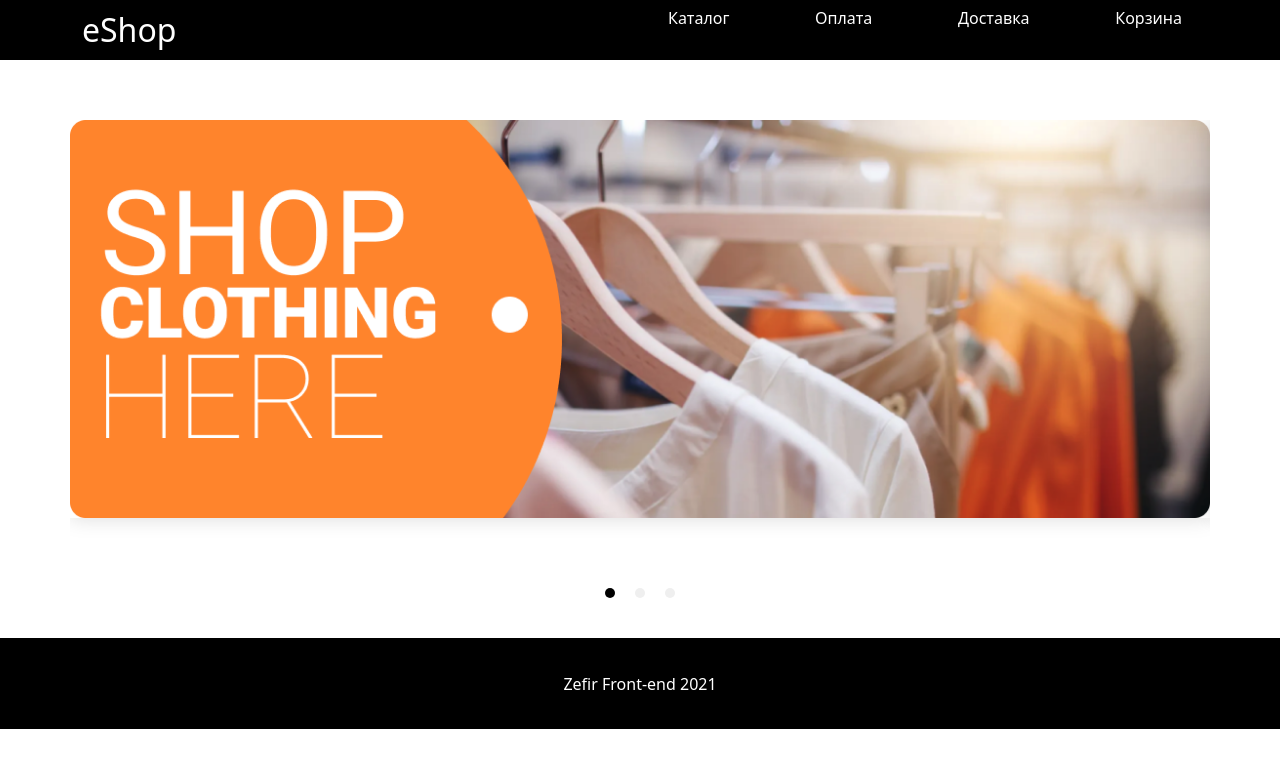
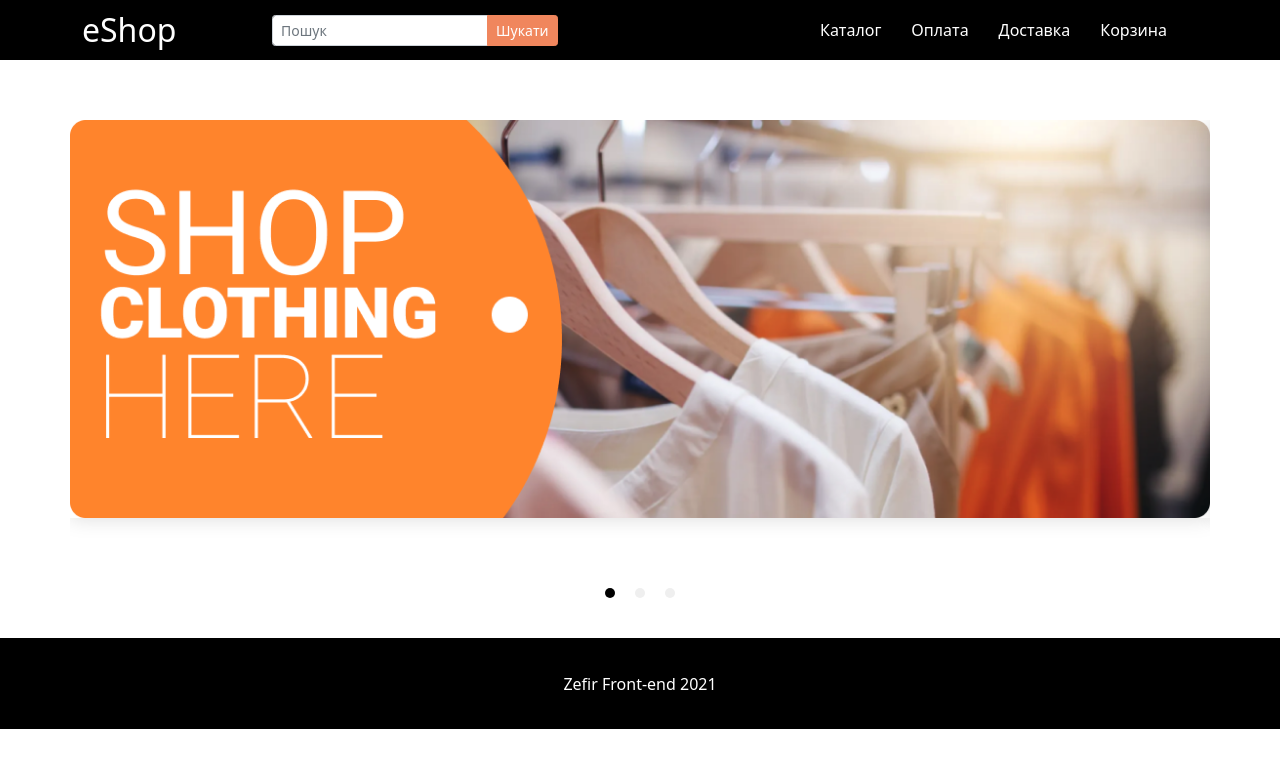
Before and after one commit to AndriiHryhorovych/e-shop, a Vue app: page / in a window 1280 px wide. Shown: the top 768 px of the page. Built offline with nearby package versions, Linux system fonts and the light colour scheme.

Commit message:
search added

```diff
--- a/src/components/appHeader.vue
+++ b/src/components/appHeader.vue
@@ -1,15 +1,18 @@
 <template>
     <div class="header d-flex align-items-center">
         <div class="container">
-            <div class="row">
+            <div class="row d-flex align-items-center">
                 <div class="col-2 title">
                     <router-link to="/" class="title-link">eShop</router-link>
                 </div>
-                <div class="col-4">
-
+                <div class="col-4 d-flex search">
+                    <b-nav-form form-class="d-flex">
+                        <b-form-input size="sm" class="mr-sm-2" placeholder="Пошук"></b-form-input>
+                        <b-button size="sm" class="my-2 my-sm-0 search-button" type="submit">Шукати</b-button>
+                    </b-nav-form>
                 </div>
-                <div class="col-6">
-                    <ul class="menu d-flex justify-content-between align-items-center">
+                <div class="col-4 col-6">
+                    <ul class="menu d-flex justify-content-end align-items-center">
                         <li>
                             <router-link to="/catalog" class="menu-item">Каталог</router-link>
                         </li>
@@ -56,6 +59,7 @@
     color: white;
     font-size: 16px;
     transition: 0.3s;
+    margin: 0 15px;
 }
 .menu a:hover{
     color: gray;
@@ -70,4 +74,14 @@
      margin: 0 0;
      padding: 0 16px;
 }
+.search {
+ list-style-type: none;
+}
+.search-button {
+    background-color: rgb(240, 134, 93);
+    margin: 0 0 0 -5px;
+    border-color: rgb(240, 134, 93);
+    border-bottom-left-radius: 0;
+    border-top-left-radius: 0;
+}
 </style>
--- a/src/components/vue-carousel.vue
+++ b/src/components/vue-carousel.vue
@@ -33,7 +33,6 @@ export default {
 <style lang="scss" scoped>
 .carousel-slide img{
   width: 100%;
-
   box-shadow: 0 0 20px 0 rgba(0, 0, 0, 0.15);
   margin: 0 0 20px;
 }
```
